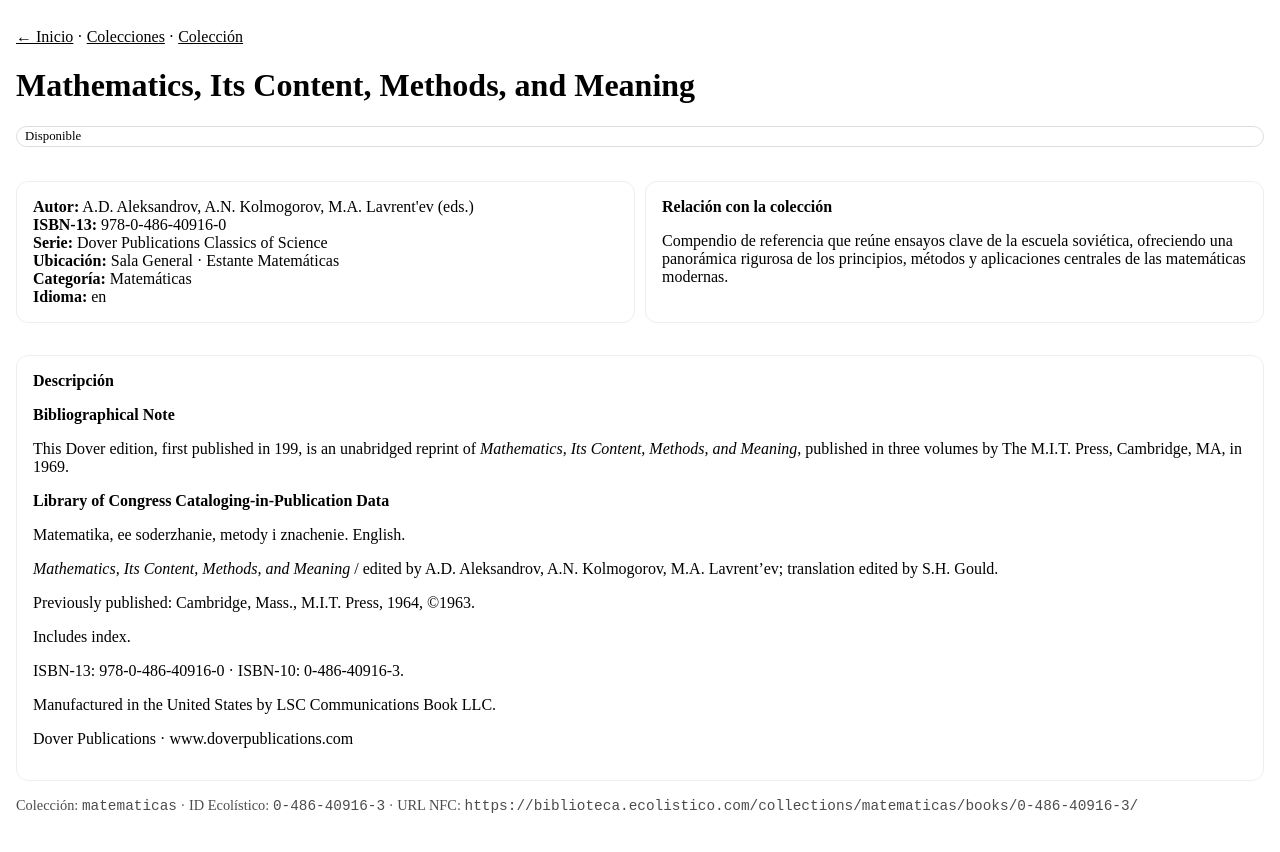
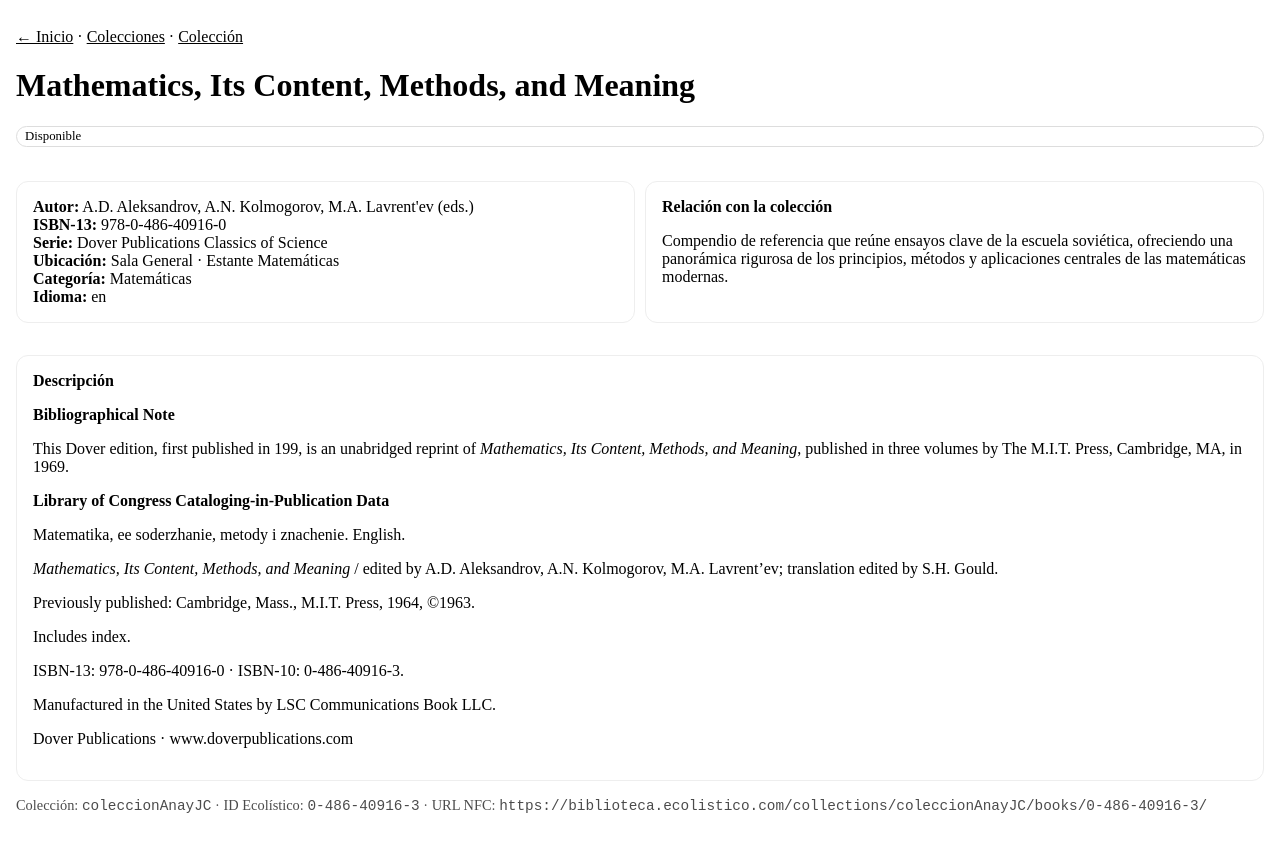
Before and after one commit to jcrogomez/biblioteca-ecolistico, a Jekyll site: the page built from collections/coleccionAnayJC/books/0-486-40916-3/index.md, in a window 1280 px wide. Shown: the top 852 px of the page. Built offline with Jekyll 4.4.1, drawn with Linux system fonts in a browser that asks for light colours.

Commit message:
Rename matematicas collection to coleccionAnayJC

```diff
--- a/collections/matematicas/books/0-486-40916-3/index.md
+++ b/collections/coleccionAnayJC/books/0-486-40916-3/index.md
@@ -1,6 +1,6 @@
 ---
 layout: book
-collection: matematicas
+collection: coleccionAnayJC
 title: "Mathematics, Its Content, Methods, and Meaning"
 id: 0-486-40916-3
 author: "A.D. Aleksandrov, A.N. Kolmogorov, M.A. Lavrent'ev (eds.)"
--- a/collections/matematicas/index.md
+++ b/collections/coleccionAnayJC/index.md
@@ -1,7 +1,7 @@
 ---
 layout: collection
-slug: matematicas
-title: Matemáticas
+slug: coleccionAnayJC
+title: coleccionAnayJC
 description: >-
   Obras fundamentales que presentan los conceptos, métodos y aplicaciones
   del pensamiento matemático.
@@ -9,4 +9,4 @@ owner: "Ecolístico"
 id_prefix: ELB-MAT
 loan_policy: "28 días; 1 renovación"
 ---
-- [Mathematics, Its Content, Methods, and Meaning (0-486-40916-3)](/collections/matematicas/books/0-486-40916-3/)
+- [Mathematics, Its Content, Methods, and Meaning (0-486-40916-3)](/collections/coleccionAnayJC/books/0-486-40916-3/)
--- a/collections/index.md
+++ b/collections/index.md
@@ -6,4 +6,4 @@ layout: default
 
 <!-- Lista manual (rápido al inicio). Agrega entradas al crear colecciones. -->
 - [AI & Filosofía](/collections/ai-filosofia/)
-- [Matemáticas](/collections/matematicas/)
+- [coleccionAnayJC](/collections/coleccionAnayJC/)
```
